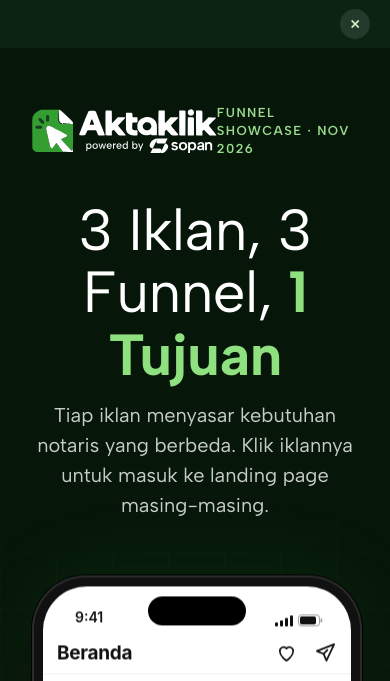
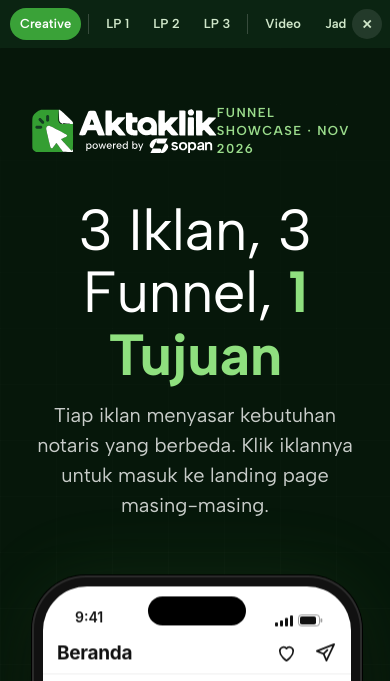
Before and after one commit to Soyuzn/aktaklik-funnel-showcase, a plain HTML site: page index.html in a window 390 px wide. Shown: the top 681 px of the page. Drawn offline with Linux system fonts and the light colour scheme.

Commit message:
Show showcase bar navigation on mobile

```diff
--- a/assets/style.css
+++ b/assets/style.css
@@ -326,7 +326,9 @@ h1.big em{font-style:normal;color:var(--primary)}
   .hero{padding:48px 0 64px}.stepper li span{display:none}
 }
 @media(max-width:760px){
-  .db-brand,.demobar nav{display:none}.db-in{justify-content:flex-end}
+  .db-brand,.demobar nav a span{display:none}.db-in{gap:6px;padding:0 8px 0 10px}
+  .demobar nav{justify-content:flex-start;scrollbar-width:none}.demobar nav::-webkit-scrollbar{display:none}
+  .demobar nav a{padding:7px 10px}.demobar nav i{margin:0 3px;flex:none}
   .nav .btn-sm{font-size:13px;padding:9px 14px}.nav .logo img{height:32px}
   .foot{padding:40px 24px 32px;border-radius:24px 80px 0 0}.foot .cols{grid-template-columns:1fr 1fr}
   .foot .bottom{flex-direction:column;align-items:flex-start;gap:16px}
```
